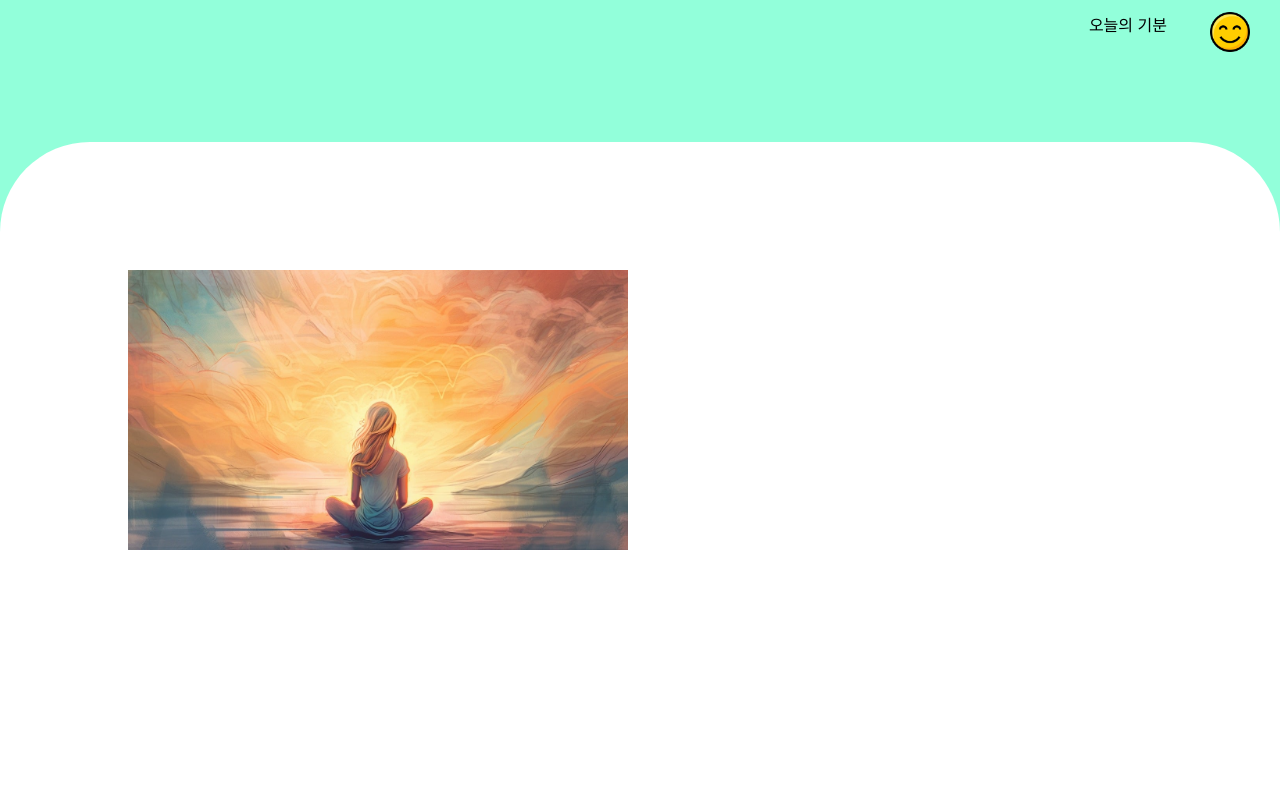
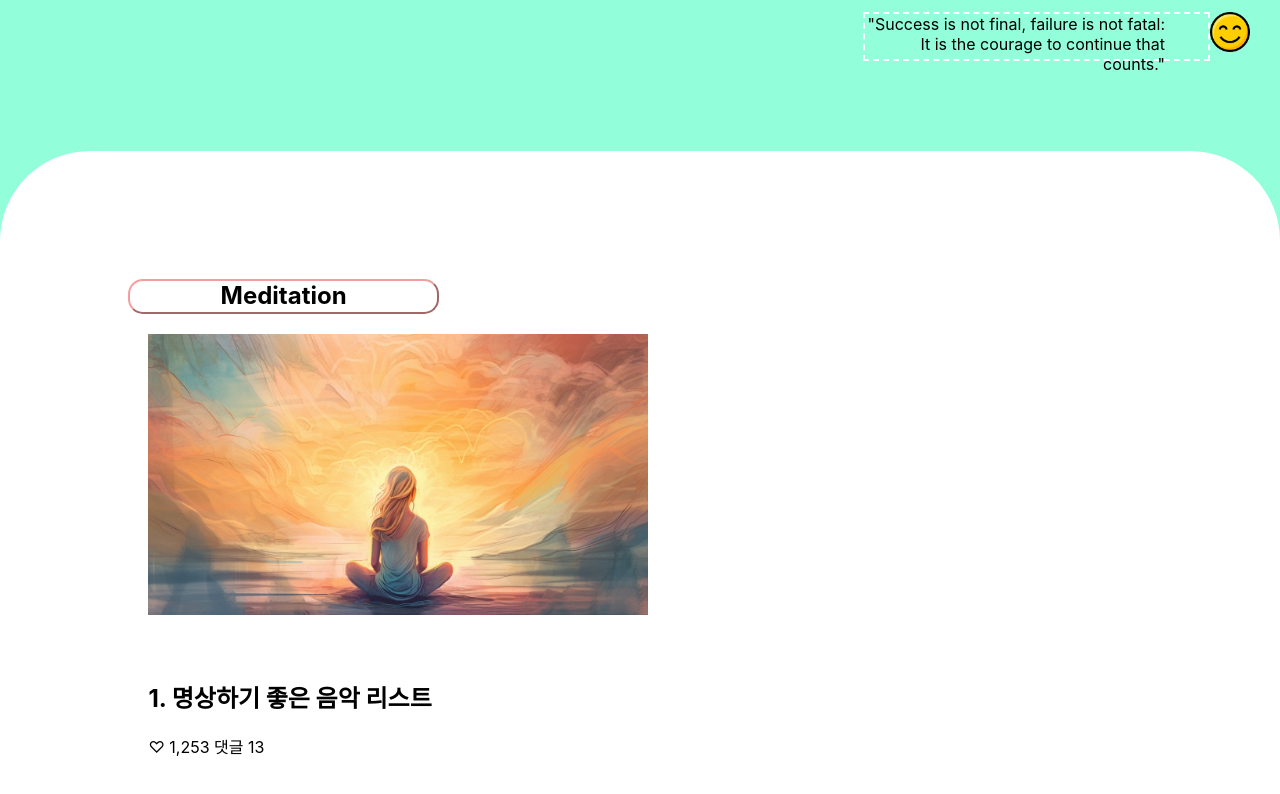
Before and after one commit to amamj05/skeleton_project, a React (Create React App) app: page /contentslist/1 in a window 1280 px wide. Shown: the top 794 px of the page. Built offline with nearby package versions, Linux system fonts and the light colour scheme.

Commit message:
add contents program layout

```diff
--- a/src/components/header.js
+++ b/src/components/header.js
@@ -9,7 +9,9 @@ export default function Header(props) {
     return (
         <div className='main-header'>
             {/* <input className='textInput'></input> */}
-            <div className='textInput'>오늘의 기분</div>
+            <div className='textInput'>"Success is not final, failure is not fatal:
+                It is the courage to continue that counts."
+            </div>
             {useImg}
         </div>
     )
--- a/src/pages/contents.js
+++ b/src/pages/contents.js
@@ -19,6 +19,7 @@ export default function Contents(props) {
     { id: 5, class: "sleep", body: <Sleep></Sleep>},
     { id: 6, class: "trip", body: <Trip></Trip>}
     ];
+
     const { num } = useParams();
     let lis = [];
     for (let i = 0; i < 6; i++) {
--- a/src/pages/gathering.js
+++ b/src/pages/gathering.js
@@ -2,8 +2,15 @@ import React from 'react';
 import '../style/contents.css';
 import gathering from '../assets/gathering.png';
 
-export default function Gathering(){
+export default function Gathering() {
     return (
-        <img src={gathering} className='card-box' alt='gathering' />
+        <div>
+            <h1 className='contents-h1'>Gathering</h1>
+            <img src={gathering} className='card-box' alt='gathering' />
+            <article className='card-box'>
+                <h2>1. 심리상담 프로그램</h2>
+                <p>심리테스트 진행 및 솔루션 진행</p>
+            </article>
+        </div>
     )
 }
--- a/src/pages/home.js
+++ b/src/pages/home.js
@@ -22,7 +22,7 @@ export default function Home(props) {
     }
     return (
         <div className='home'>
-            <h1>Please choose your today's feelings to face</h1>
+            <h1 className='home-h1'>Please choose your today's feelings to face</h1>
             <div className='emoji-box'>
                 <ul className='no-dot'>
                     {lis}
--- a/src/pages/meditation.js
+++ b/src/pages/meditation.js
@@ -3,8 +3,15 @@ import React from 'react';
 import '../style/contents.css';
 
 
-export default function Meditation(){
+export default function Meditation() {
     return (
-        <img src={meditation} className='card-box' alt='meditation' />
+        <div>
+            <h1 className='contents-h1'>Meditation</h1>
+            <img src={meditation} className='card-box' alt='meditation' />
+            <article className='card-box'>
+                <h2>1. 명상하기 좋은 음악 리스트</h2>
+                <p>♡ 1,253 댓글 13</p>
+            </article>
+        </div>
     )
 }
--- a/src/pages/nature.js
+++ b/src/pages/nature.js
@@ -2,8 +2,19 @@ import React from 'react';
 import '../style/contents.css';
 import nature from '../assets/nature.jpg';
 
-export default function Nature(){
+export default function Nature() {
     return (
-        <img src={nature} className='card-box' alt='nature' />
+        <div>
+            <h1 className='contents-h1'>Nature</h1>
+            <img src={nature} className='card-box' alt='nature' />
+            <article className='card-box'>
+                <h2>1. 자연의 소리 - 시냇물</h2>
+                <p>♡ 753 댓글 21</p>
+            </article>
+            <article className='card-box'>
+                <h2>2. 자연의 소리 - 모닥불</h2>
+                <p>♡ 173 댓글 7</p>
+            </article>
+        </div>
     )
 }
--- a/src/pages/sleep.js
+++ b/src/pages/sleep.js
@@ -3,8 +3,19 @@ import '../style/contents.css';
 import sleep from '../assets/sleep.png';
 
 
-export default function Sleep(){
+export default function Sleep() {
     return (
-        <img src={sleep} className='card-box' alt='sleep' />
+        <div>
+            <h1 className='contents-h1'>Sleep</h1>
+            <img src={sleep} className='card-box' alt='sleep' />
+            <article className='card-box'>
+                <h2>1. 수면 유도</h2>
+                <p>♡ 2,253 댓글 113</p>
+            </article>
+            <article className='card-box'>
+                <h2>2. 좋은 잠이란 - 저자 : ○○○</h2>
+                <p>♡ 73 댓글 9</p>
+            </article>
+        </div>
     )
 }
--- a/src/pages/test.js
+++ b/src/pages/test.js
@@ -2,8 +2,19 @@ import React from 'react';
 import '../style/contents.css';
 import test from '../assets/test.png';
 
-export default function Test(){
+export default function Test() {
     return (
-        <img src={test} className='card-box' alt='test' />
+        <div>
+            <h1 className='contents-h1'>Test</h1>
+            <img src={test} className='card-box' alt='test' />
+            <article className='card-box'>
+                <h2>1. 우울증 테스트</h2>
+                <p>♡ 153 댓글 313</p>
+            </article>
+            <article className='card-box'>
+                <h2>2. 무기력 위험 신호 파악하기</h2>
+                <p>♡ 63 댓글 22</p>
+            </article>
+        </div>
     )
 }
--- a/src/pages/trip.js
+++ b/src/pages/trip.js
@@ -2,8 +2,19 @@ import React from 'react';
 import '../style/contents.css';
 import trip from '../assets/trip.png';
 
-export default function Trip(){
+export default function Trip() {
     return (
-        <img src={trip} className='card-box' alt='trip' />
+        <div>
+            <h1 className='contents-h1'>Trip</h1>
+            <img src={trip} className='card-box' alt='trip' />
+            <article className='card-box'>
+                <h2>1. 추운 나라에서 느끼는 따듯함</h2>
+                <p>♡ 753 댓글 74</p>
+            </article>
+            <article className='card-box'>
+                <h2>2. 내 주변 숨어있는 힐링 명소</h2>
+                <p>♡ 53 댓글 7</p>
+            </article>
+        </div>
     )
 }
--- a/src/style/contents.css
+++ b/src/style/contents.css
@@ -8,4 +8,17 @@
 
 .card-box {
     width: 500px;
+    padding: 2%;
 }
+
+.contents-h1 {
+    width: 30%;
+    /* height: 60px; */
+    text-align: center;
+    margin: 0 auto;
+    /* padding-top: 10px; */
+    margin-right: 70%;
+    padding-bottom: 2px;
+    border-radius: 15px;
+    border: 2.5px outset rgb(245, 158, 158);
+}
--- a/src/style/home.css
+++ b/src/style/home.css
@@ -27,6 +27,6 @@
     grid-template-columns: repeat(3, minmax(auto, 1fr));
 }
 
-.home h1 {
+.home-h1 {
     background-color: rgba(255, 255, 255, 0.55);
 }
--- a/src/style/main.css
+++ b/src/style/main.css
@@ -1,6 +1,5 @@
 .home-color{
     background-color: rgba(127, 255, 212, 0.85);
-
 }
 
 .main-header {
@@ -26,7 +25,7 @@
     height: 40px;
 }
 
-h1 {
+.home-h1 {
     width: 800px;
     height: 60px;
     text-align: center;
@@ -46,21 +45,13 @@ li {
 }
 
 .textInput {
-    /* background-color: rgb(180, 180, 180); */
     border: none;
-    width: 200px;
-    height: 31px;
+    width: 300px;
+    height: 45px;
     padding-right: 43px;
     text-align: right;
-    visibility: hidden;
-}
-
-.header-emoji:checked~.textInput {
-    visibility: hidden;
-}
-
-.textInput {
     visibility: visible;
+    border: dashed 2.5px  rgba(255, 255, 255, 1);;
 }
 
 ul {
```
